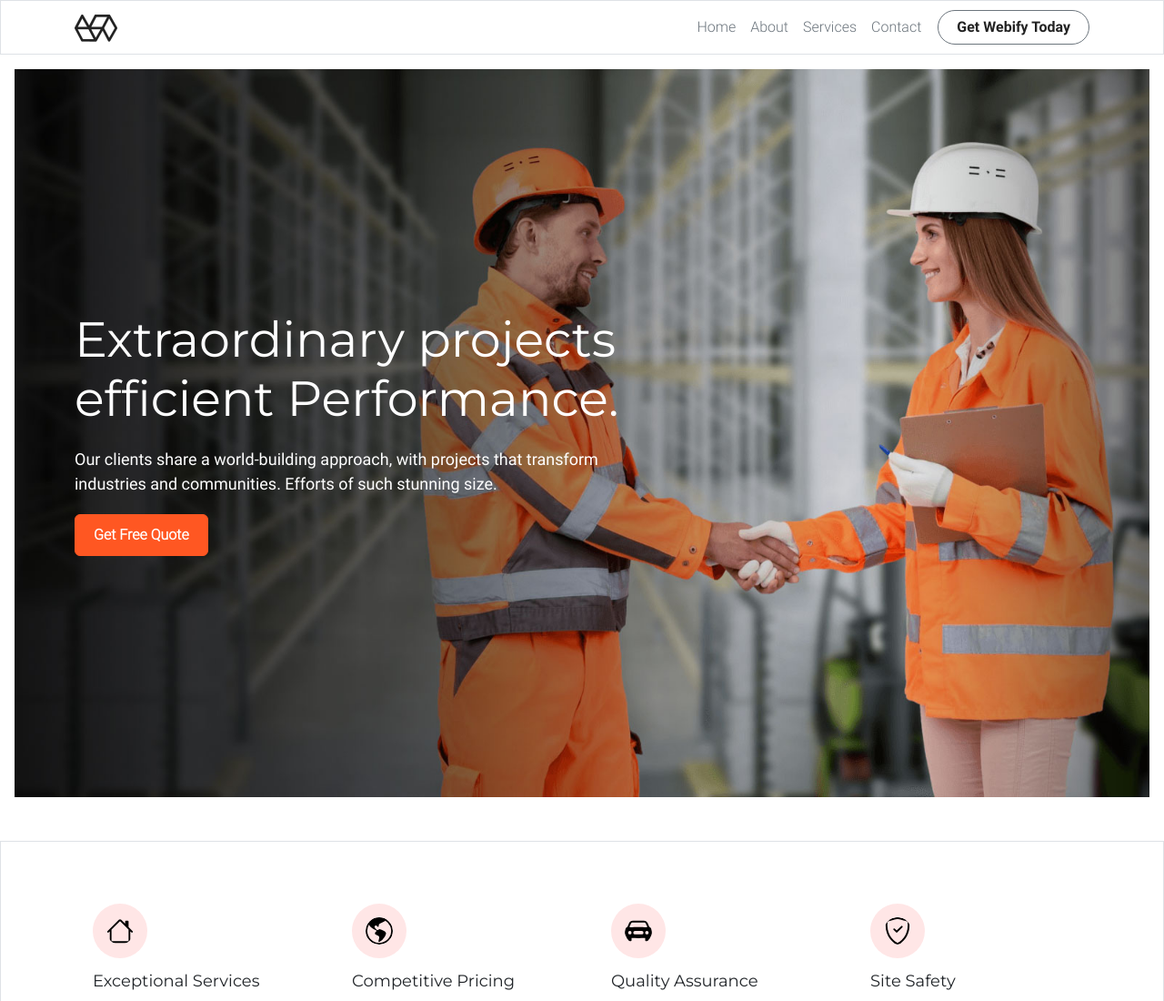
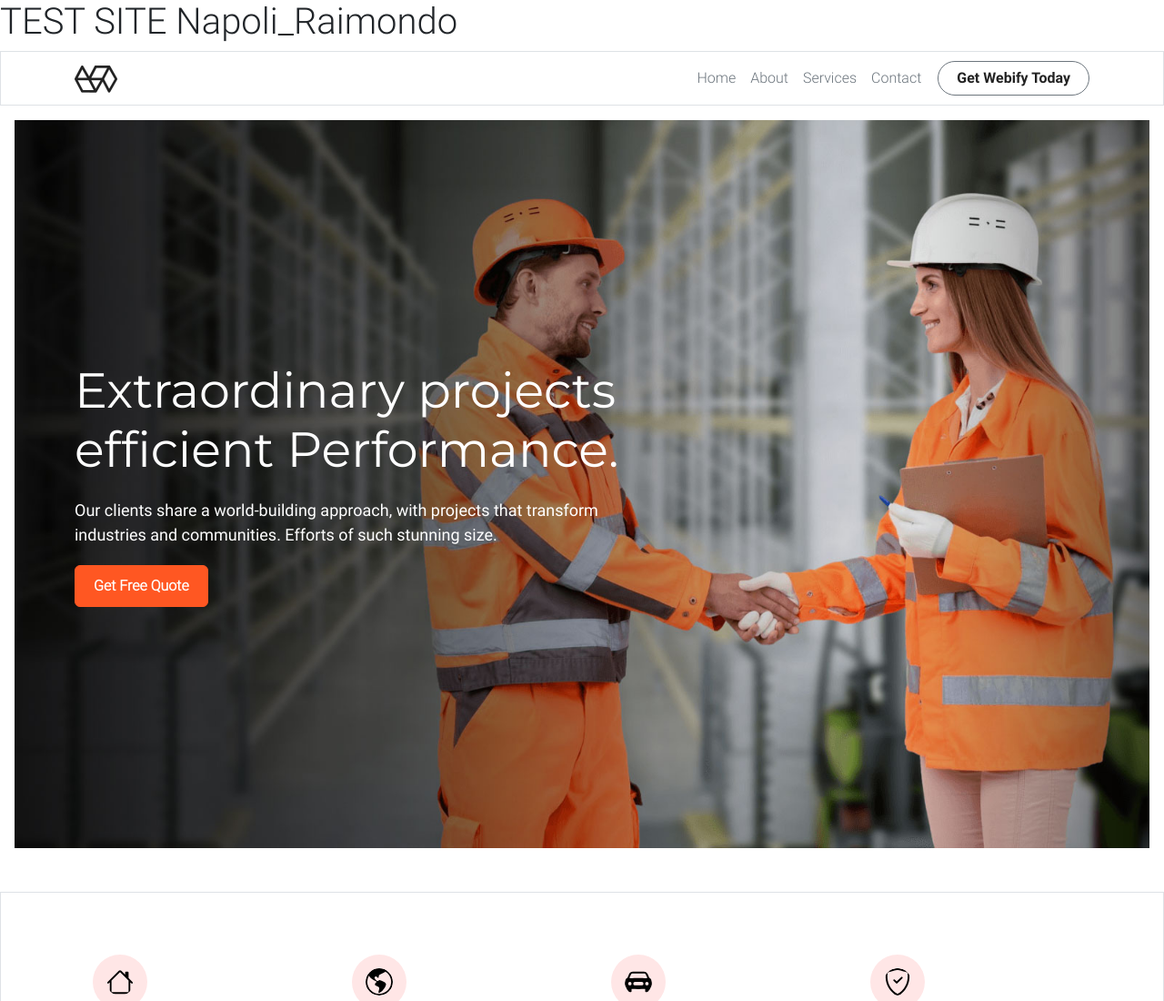
Before and after one commit to Rainapster/htmlScssSite, a plain HTML site: page index.html in a window 1280 px wide. Shown: the top 1100 px of the page at 91% size. Drawn offline with nearby package versions, Linux system fonts and the light colour scheme.

Commit message:
ci ho ripensato

```diff
--- a/index.html
+++ b/index.html
@@ -13,6 +13,10 @@
 </head>
 
 <body>
+
+  <div>
+    <h1>TEST SITE Napoli_Raimondo</h1>
+  </div>
   <div class="bg-white">
     <nav class="navbar navbar-expand-lg navbar-light navbar-custom border-bottom border">
       <div class="container">
```
